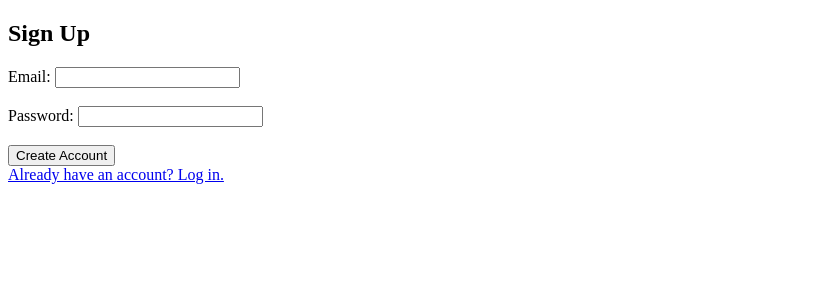
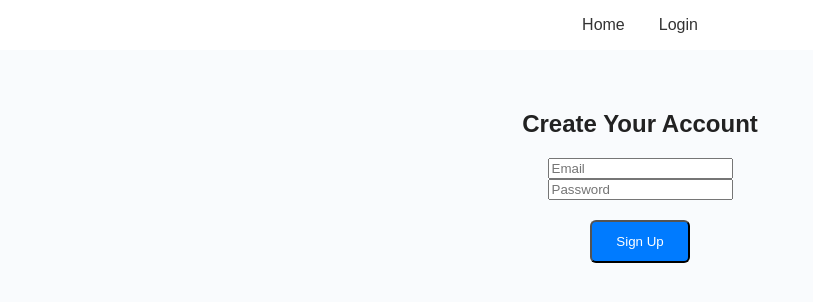
Before and after one commit to CODEREaDer24/Stripebridge, a Flask app: template templates/signup.html in a window 1280 px wide. Shown: the top 302 px of the page, without its empty margins (0-813 px from the left). Run offline with Flask 3, Linux system fonts and the light colour scheme; the template is opened without the code that fills it, so the values that code supplies are empty; some libraries are stand-ins or nearby versions.

Commit message:
Update signup.html

```diff
--- a/templates/signup.html
+++ b/templates/signup.html
@@ -1,13 +1,35 @@
 <!DOCTYPE html>
-<html>
-<head><title>Sign Up</title></head>
+<html lang="en">
+<head>
+    <meta charset="UTF-8">
+    <title>Sign Up - NoCodePay</title>
+    <link rel="stylesheet" href="{{ url_for('static', filename='css/style.css') }}">
+</head>
 <body>
-  <h2>Sign Up</h2>
-  <form method="post">
-    Email: <input type="email" name="email" required><br><br>
-    Password: <input type="password" name="password" required><br><br>
-    <button type="submit">Create Account</button>
-  </form>
-  <a href="/login">Already have an account? Log in.</a>
+    <header>
+        <nav class="nav">
+            <a href="/">Home</a>
+            <a href="/login">Login</a>
+        </nav>
+    </header>
+
+    <section class="auth-box">
+        <h1>Create Your Account</h1>
+        {% with messages = get_flashed_messages() %}
+            {% if messages %}
+                <ul class="flash">
+                    {% for msg in messages %}
+                        <li>{{ msg }}</li>
+                    {% endfor %}
+                </ul>
+            {% endif %}
+        {% endwith %}
+
+        <form method="POST">
+            <input type="email" name="email" placeholder="Email" required><br>
+            <input type="password" name="password" placeholder="Password" required><br>
+            <button type="submit" class="btn-primary">Sign Up</button>
+        </form>
+    </section>
 </body>
 </html>
```
